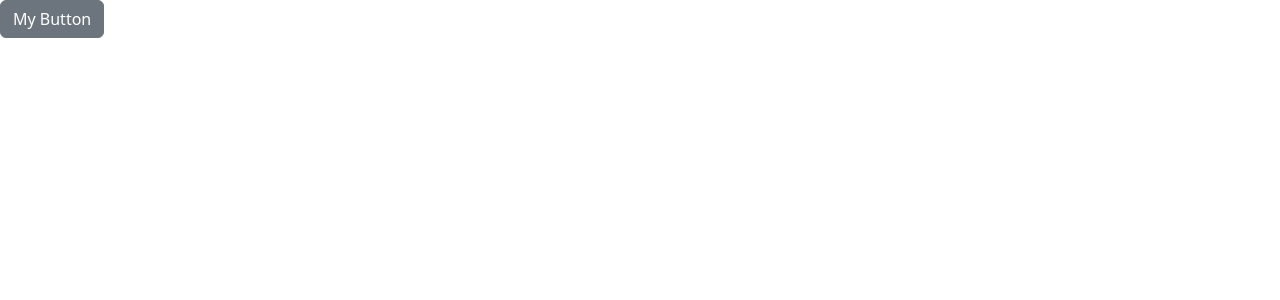
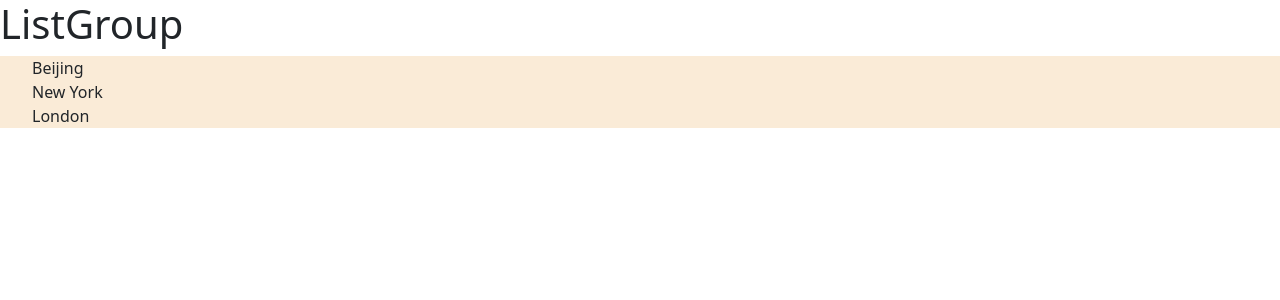
Before and after one commit to paduma/react18-ts-learning-app, a React (Vite) app: page / in a window 1280 px wide. Shown: the top 300 px of the page. Built offline with nearby package versions, Linux system fonts and the light colour scheme.

Commit message:
add css file to ListGroup component

```diff
--- a/src/App.tsx
+++ b/src/App.tsx
@@ -1,21 +1,10 @@
-import { useState } from "react";
-import Alert from "./components/Alert";
-import Button from "./components/Button";
+import ListGroup from "./components/ListGroup";
 
 function App() {
-  const [alertVisible, setAlertVisible] = useState(false);
-
+  let items = ["Beijing", "New York", "London"];
   return (
     <>
-      {alertVisible && (
-        <Alert
-          visible={alertVisible}
-          onClose={() => setAlertVisible(false)}
-        ></Alert>
-      )}
-      <Button color="secondary" onClick={() => setAlertVisible(true)}>
-        My Button
-      </Button>
+      <ListGroup items={items} heading="ListGroup" />
     </>
   );
 }
--- /dev/null
+++ b/src/components/ListGroup/ListGroup.module.css
@@ -0,0 +1,3 @@
+.listGroup {
+  background-color: antiquewhite;
+}
--- a/src/components/ListGroup.tsx
+++ b/src/components/ListGroup/ListGroup.tsx
@@ -1,4 +1,5 @@
 import { useState } from "react";
+import styles from "./ListGroup.module.css";
 
 interface Props {
   heading: string;
@@ -11,7 +12,7 @@ function ListGroup({ heading, items }: Props) {
     <>
       <h1>{heading}</h1>
       {items.length === 0 && <p>No items found</p>}
-      <ul className="list-group">
+      <ul className={styles.listGroup}>
         {items.map((item, index) => (
           <li
             key={item}
--- /dev/null
+++ b/src/components/ListGroup/index.ts
@@ -0,0 +1,2 @@
+import ListGroup from "./ListGroup";
+export default ListGroup;
```
